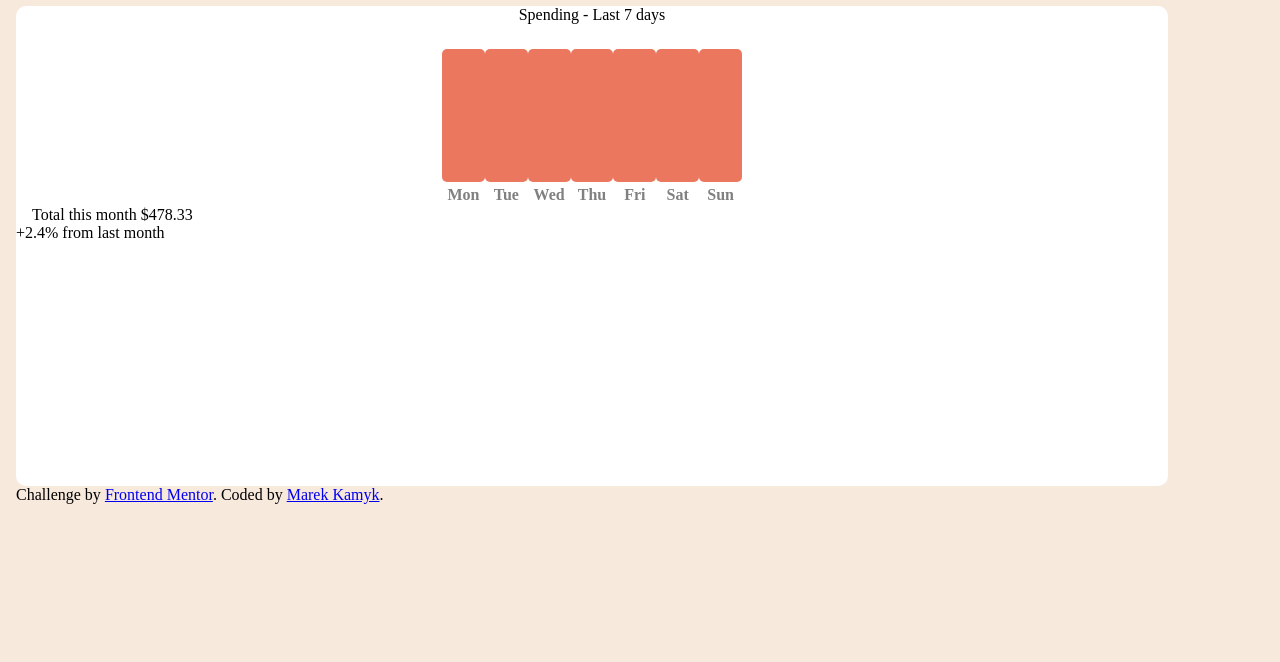
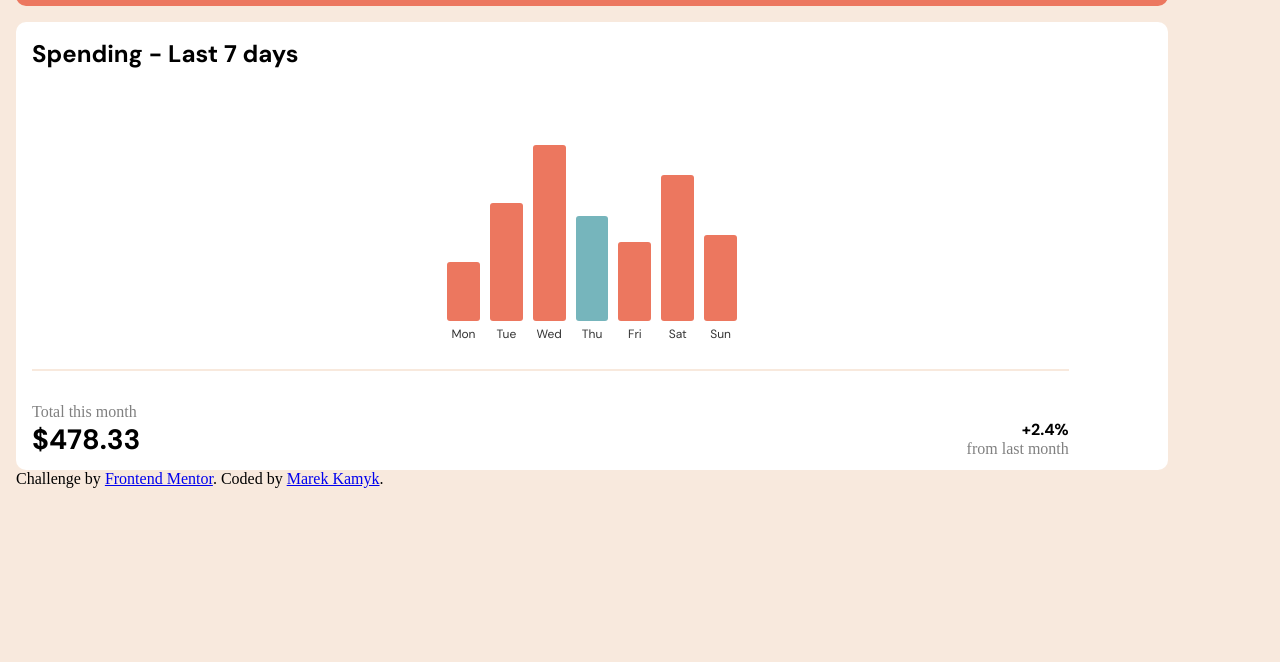
Before and after one commit to Only-Czesio/expenses-chart, a website: page index.html in a window 1280 px wide. Shown: the part 138-800 px from the top of the page. Drawn offline with Linux system fonts and the light colour scheme.

Commit message:
added corrected styling for chart, added readData from data.json and created function for current day to color it different placed everything that it look almost the same

```diff
--- a/index.html
+++ b/index.html
@@ -22,47 +22,46 @@
   <div class="rightSide"><img src="/images/logo.svg" alt="logo"></div>
 </section>
 <section id="dataSection">
+  <h1 id="heads">Spending - Last 7 days</h1>
   <div class="weekdays">
-  <table class="charts-css column show-heading show-labels" id="my-chart">
-  <caption class="header">Spending - Last 7 days</caption>
-  <caption class="currentDay"></caption>
+  <table class="charts-css column show-heading show-labels data-spacing-5" id="my-chart">
   <tr>
     <th scope="row"> Mon </th>
-    <td class="Sunday" id="Sunday" data-square></td>
+    <td class="Monday" id="Monday" data-square></td>
   </tr>
   <tr>
     <th scope="row"> Tue </th>
-    <td class="Monday" data-square></td>
+    <td class="Tuesday" id="Tuesday" data-square></td>
   </tr>
     <tr>
     <th scope="row"> Wed </th>
-    <td class="Tuesday" data-square></td>
+    <td class="Wednesday" id="Wednesday" data-square></td>
   </tr>
     <tr>
     <th scope="row"> Thu </th>
-    <td class="Wednesday" data-square></td>
+    <td class="Thursday" id="Thursday" data-square></td>
   </tr>
     <tr>
     <th scope="row"> Fri </th>
-    <td class="Thursday" data-square></td>
+    <td class="Friday" id="Friday" data-square></td>
   </tr>
     <tr>
     <th scope="row"> Sat </th>
-    <td class="Friday" data-square></td>
+    <td class="Saturday" id="Saturday" data-square></td>
   </tr>
     <tr>
     <th scope="row"> Sun </th>
-    <td class="Saturday" data-square></td>
+    <td class="Sunday" id="Sunday" data-square></td>
   </tr>
 </table>
   </div>
   <div class="summary">
-    <div class="leftSide">
+    <div class="leftSideBottom">
       <span>Total this month</span>
       <span id="inTotal">$478.33</span>
     </div>
-    <div class="rightSide">
-      <span>+2.4%</span>
+    <div class="rightSideBottom">
+      <span class="percent">+2.4%</span>
       <span>from last month</span>
     </div>
   </div>
--- a/javaScript/js.js
+++ b/javaScript/js.js
@@ -7,17 +7,18 @@ const tableOfDays = [
   "Friday",
   "Saturday",
 ];
-const curr = document.querySelector(".currentDay");
 const columns = document.querySelectorAll("[data-square");
+const mon = document.querySelector("#Monday");
+const tue = document.querySelector("#Tuesday");
+const wed = document.querySelector("#Wednesday");
+const thu = document.querySelector("#Thursday");
+const fri = document.querySelector("#Friday");
+const sat = document.querySelector("#Saturday");
 const sun = document.querySelector("#Sunday");
+
 const d = new Date();
 let day = d.getDay();
-console.log(day);
 
-const addDate = () => {
-  console.log("Something is happening");
-  curr.innerHTML = tableOfDays[day];
-};
 const colorCurrentDay = () => {
   console.log("I'm changing color of current day");
     for (let i = 0; i < columns.length; i++) {
@@ -27,16 +28,76 @@ const colorCurrentDay = () => {
     }
 };
 const readData = () => {
+  try {
     fetch("../data/data.json")
-        .then((response) => response.json())
-        .then((data) => {
-            console.log(data);
-            sun.setAttribute("style",  "--size: calc( 5 / 100 );")
-        });
-    }
-    .catch((error) => {
-      console.error("error reading data.json",error);
-    });
+      .then((response) => response.json())
+      .then((data) => {
+        console.log(data[0].amount);
+        mon.setAttribute("style", `--size: calc( ${data[0].amount} / 60 );`);
+      });
+  } catch (error) {
+    console.error("error reading data.json", error);
+  }
+  try {
+    fetch("../data/data.json")
+      .then((response) => response.json())
+      .then((data) => {
+        console.log(data[1].amount);
+        tue.setAttribute("style", `--size: calc( ${data[1].amount} / 60 );`);
+      });
+  } catch (error) {
+    console.error("error reading data.json", error);
+  }
+  try {
+    fetch("../data/data.json")
+      .then((response) => response.json())
+      .then((data) => {
+        console.log(data[2].amount);
+        wed.setAttribute("style", `--size: calc( ${data[2].amount} / 60 );`);
+      });
+  } catch (error) {
+    console.error("error reading data.json", error);
+  }
+  try {
+    fetch("../data/data.json")
+      .then((response) => response.json())
+      .then((data) => {
+        console.log(data[3].amount);
+        thu.setAttribute("style", `--size: calc( ${data[3].amount} / 60 );`);
+      });
+  } catch (error) {
+    console.error("error reading data.json", error);
+  }
+  try {
+    fetch("../data/data.json")
+      .then((response) => response.json())
+      .then((data) => {
+        console.log(data[4].amount);
+        fri.setAttribute("style", `--size: calc( ${data[4].amount} / 60 );`);
+      });
+  } catch (error) {
+    console.error("error reading data.json", error);
+  }
+  try {
+    fetch("../data/data.json")
+      .then((response) => response.json())
+      .then((data) => {
+        console.log(data[5].amount);
+        sat.setAttribute("style", `--size: calc( ${data[5].amount} / 60 );`);
+      });
+  } catch (error) {
+    console.error("error reading data.json", error);
+  }
+  try {
+    fetch("../data/data.json")
+      .then((response) => response.json())
+      .then((data) => {
+        console.log(data[6].amount);
+        sun.setAttribute("style", `--size: calc( ${data[6].amount} / 60 );`);
+      });
+  } catch (error) {
+    console.error("error reading data.json", error);
+  }
+}
 readData();
 colorCurrentDay();
-addDate();
--- a/styling/style.css
+++ b/styling/style.css
@@ -8,11 +8,12 @@ body {
 
     .allIn {
         margin-left: 1rem;
+        margin-top: 1rem;
         width: 90%;
         height: 100%;
         display: flex;
-    flex-direction: column;
-    justify-content: space-around;
+        flex-direction: column;
+        justify-content: space-around;
 }
 #balance {
     margin-top: 3rem;
@@ -41,27 +42,68 @@ body {
     }
     #dataSection {
         background-color: white;
-        height: 30rem;
+        height: 28rem;
         border-radius: 10px;
         margin-top: 1rem;
     }
-    caption .header {
-        margin-top: 1rem;
+    #heads {
+        margin: 1rem;
+        font-size: 24px;
+        font-weight: bold;
+        font-family: 'DM Sans', sans-serif;
     }
     #my-chart.column {
-    height: 200px;
+    height: 250px;
     max-width: 300px;
     margin: 0 auto;
 }
     th {
-        color: grey;
+        color: rgb(51, 51, 51);
+        font-weight: lighter;
+        font-family: 'DM Sans', sans-serif;
+        font-size: 12px;
     }
     td {
         background-color: hsl(10, 79%, 65%) !important;
-        border-radius: 5px;
+        border-radius: 3px;
         width: 35px;
     }
     .currentDayClass {
         background-color: hsl(186, 34%, 60%) !important;
     }
+    .weekdays {
+        margin-top: 50px;
+    }
+    .summary {
+        margin-left: 1rem;
+        width: 90%;
+        border-top: 2px solid hsl(27, 66%, 92%);
+        display: flex;
+        justify-content: space-between;
+    }
+    .leftSideBottom{
+        margin-top: 2rem;
+        display: flex;
+        flex-direction: column;
+    }
+    .rightSideBottom {
+        margin-top: 3rem;
+        display: flex;
+        flex-direction: column;
+        align-items: flex-end;
+    }
+    .leftSideBottom span:first-child,
+    .rightSideBottom span:last-child {
+        color: grey;
+    }
+    #inTotal {
+        font-size: 28px;
+        font-family: 'DM Sans', sans-serif;
+        font-weight: bold;
+    }
+    .percent {
+        font-weight: bold;
+        font-family: 'DM Sans', sans-serif;
+    }
+
 }
```
